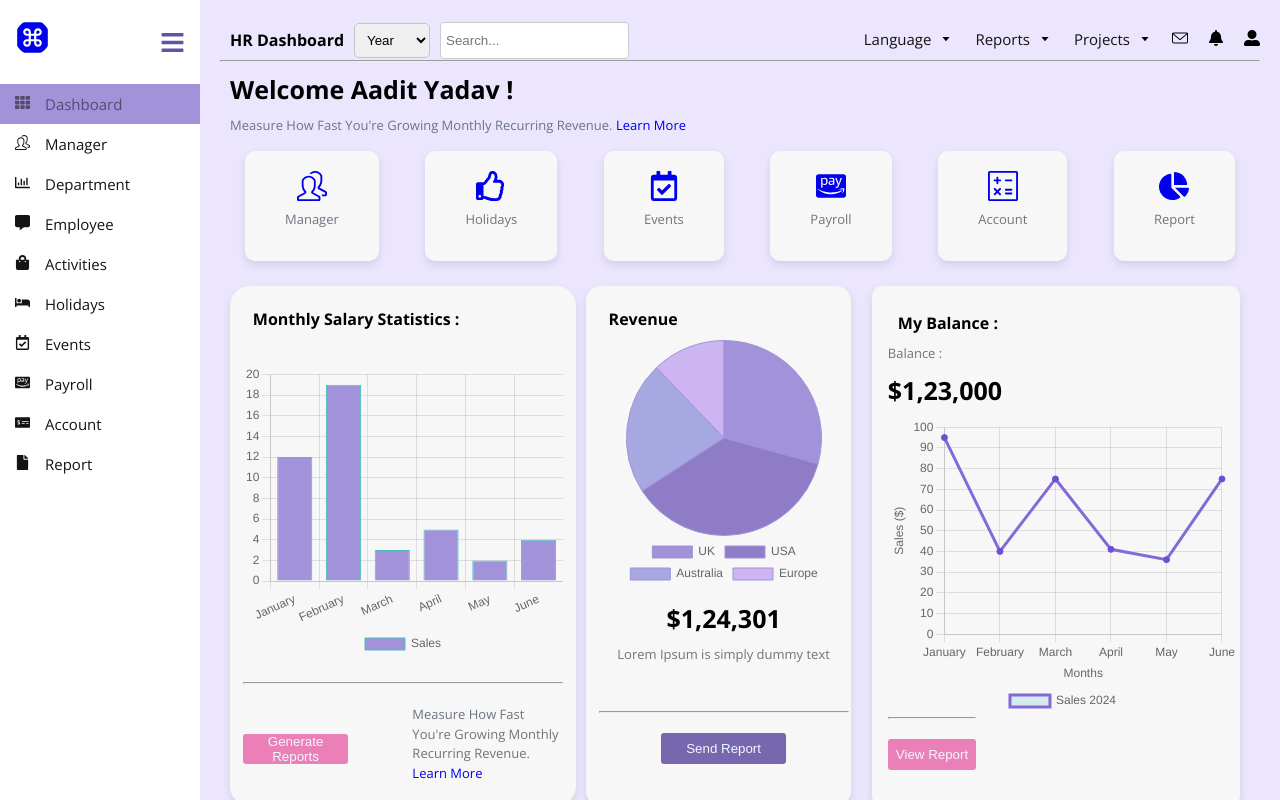
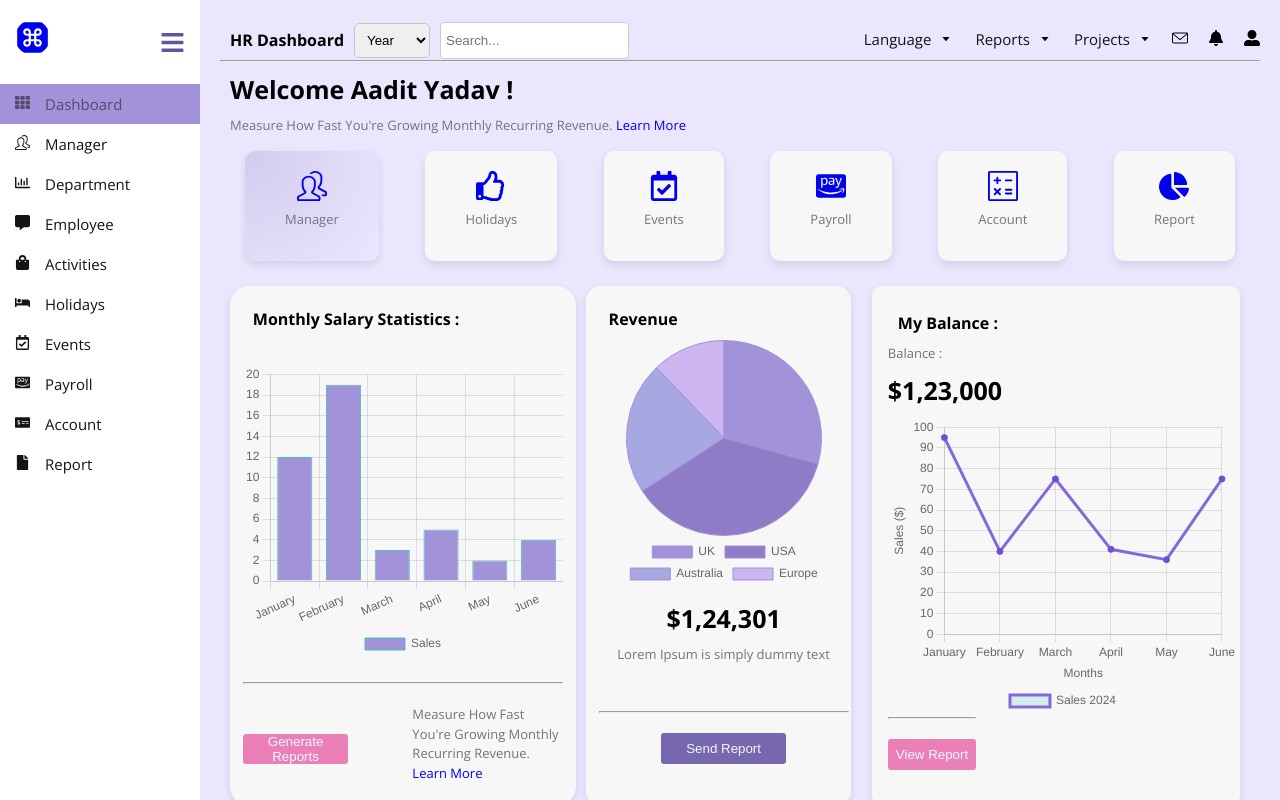
Before and after one commit to Aadityadav191/React-Dashboard, a React (Create React App) app: page /Dashboard in a window 1280 px wide. In both pictures the pointer is over the element 311 px from the left and 205 px from the top of the page. Shown: the top 800 px of the page. Built offline with nearby package versions, Linux system fonts and the light colour scheme.

Commit message:
changing hower effect in cards

```diff
--- a/src/Component/Cards/Cards.css
+++ b/src/Component/Cards/Cards.css
@@ -27,6 +27,11 @@
   transition: transform 0.5s ease; /* Smooth animation */
 }
 
+.card:hover{
+  background: radial-gradient(circle at top left, #d2cbed, #ebe6fe);
+}
+
+
 /* Responsive adjustments */
 @media (max-width: 768px) {
   .card {
```
